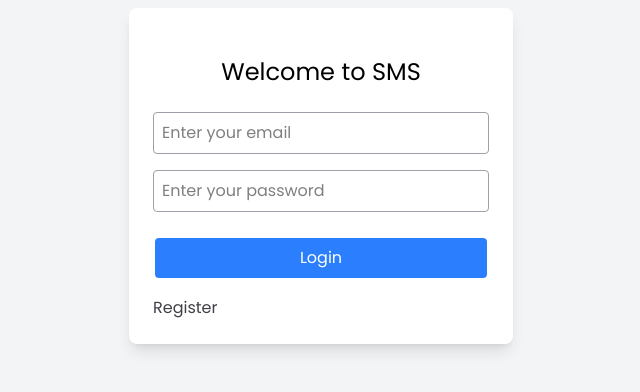
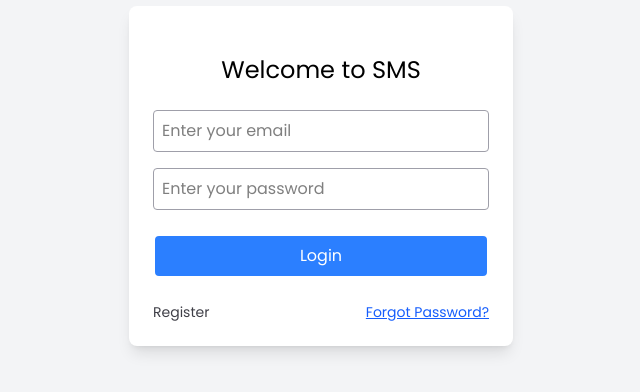
Before and after one commit to Pradyumna-1/gts-sms-project, a React (Vite) app: page / in a window 1280 px wide. Shown: the part 224-616 px from the top of the page, without its empty margins (319-959 px from the left). Built offline with nearby package versions, Linux system fonts and the light colour scheme; a web font is replaced by a local one.

Commit message:
updated on authentication and services

```diff
--- a/src/components/login/Login.jsx
+++ b/src/components/login/Login.jsx
@@ -1,39 +1,166 @@
-import { signInWithEmailAndPassword } from "firebase/auth";
-import React, { useEffect, useState } from "react";
+// import {
+//   signInWithEmailAndPassword,
+//   sendPasswordResetEmail,
+// } from "firebase/auth";
+// import React, { useEffect, useState } from "react";
+// import { Link, useLocation, useNavigate } from "react-router-dom";
+// import { auth } from "../../firebase/firebaseConfig";
+
+// const Login = () => {
+//   const [formData, setFormData] = useState({ email: "", password: "" });
+//   const [error, setError] = useState("");
+//   const [resetMessage, setResetMessage] = useState("");
+
+//   const navigate = useNavigate();
+//   const location = useLocation();
+
+//   // Login message if the user is try to go to home page
+//   const loginMessage = location.state?.message || "";
+
+//   const handleChange = (e) => {
+//     setFormData({ ...formData, [e.target.name]: e.target.value });
+//   };
+
+//   // const handleSubmit = async (e) => {
+//   //   e.preventDefault();
+//   //   try {
+//   //     await signInWithEmailAndPassword(auth, formData.email, formData.password);
+//   //     navigate("/home", { replace: true });
+//   //   } catch (error) {
+//   //     setError("Invalid email or password");
+//   //   }
+//   // };
+
+//   // Login the user by email and password after matched the data from firebase
+
+//   const handleSubmit = async (e) => {
+//     e.preventDefault();
+//     try {
+//       const userCredential = await signInWithEmailAndPassword(
+//         auth,
+//         formData.email,
+//         formData.password
+//       );
+//       console.log("Login successful:", userCredential.user);
+//       navigate("/home", { replace: true });
+//     } catch (error) {
+//       console.error("Login error:", error.message);
+//       setError("Invalid email or password");
+//     }
+//   };
+
+//   // Reset password
+
+//    const handlePasswordReset = async () => {
+//     if (!formData.email) {
+//       setResetMessage("⚠️ Please enter your email first.");
+//       return;
+//     }
+
+//     try {
+//     // check the email is present or not in database
+//       await sendPasswordResetEmail(auth, formData.email);
+//       setResetMessage("✅ Password reset email sent! Check your inbox.");
+//     } catch (error) {
+//       console.error("Password reset error:", error.message);
+//       setResetMessage("❌ Failed to send reset email. Check your email.");
+//     }
+//   };
+
+//   return (
+//     <div className="flex justify-center items-center min-h-screen bg-gray-100">
+//       <div className="bg-white p-6 w-96 rounded-lg shadow-lg">
+//         <h2 className="text-2xl text-center mt-6 mb-6  ">Welcome to SMS </h2>
+
+//         <form onSubmit={handleSubmit} className="w-full flex flex-col gap-4">
+//           <input
+//             type="email"
+//             name="email"
+//             placeholder="Enter your email"
+//             className="w-full p-2 border border-zinc-400 rounded-sm  outline-none"
+//             required
+//             value={formData.email}
+//             onChange={handleChange}
+//           />
+//           <input
+//             type="password"
+//             name="password"
+//             placeholder="Enter your password "
+//             className="w-full p-2 border border-zinc-400 rounded-sm  outline-none"
+//             required
+//             value={formData.password}
+//             onChange={handleChange}
+//           />
+//           <button
+//             className="mt-2 border-2 bg-blue-500 rounded-md text-white  py-2 hover:bg-sky-500 "
+//             type="submit"
+//           >
+//             Login
+//           </button>
+
+//           {/* It will take the user if he/she is not register  */}
+
+//        <div className="flex justify-between text-sm text-zinc-700 mt-2">
+//             <Link to="/register">Register</Link>
+//             <button
+//               type="button"
+//               className="text-blue-600 underline"
+//               onClick={handlePasswordReset}
+//             >
+//               Forget Password?
+//             </button>
+//           </div>
+
+//           {/* Display Password Reset Message */}
+//           {resetMessage && (
+//             <p className="text-center mt-2 text-sm text-red-500">{resetMessage}</p>
+//           )}
+//         </form>
+//         {/* error message if the user enter wrong email or password */}
+//         <div className="absolute mt-6 left-1/2 transform -translate-x-1/2  px-4 py-2 text-red-500">
+//           {error}
+
+//           {/* Displaying login message if redirected from AuthForm */}
+//           {loginMessage && (
+//             <p className="text-red-500 text-center ">{loginMessage}</p>
+//           )}
+//         </div>
+//       </div>
+//     </div>
+//   );
+// };
+
+// export default Login;
+
+import {
+  signInWithEmailAndPassword,
+  sendPasswordResetEmail,
+  fetchSignInMethodsForEmail,
+} from "firebase/auth";
+import React, { useState } from "react";
 import { Link, useLocation, useNavigate } from "react-router-dom";
 import { auth } from "../../firebase/firebaseConfig";
 
 const Login = () => {
   const [formData, setFormData] = useState({ email: "", password: "" });
   const [error, setError] = useState("");
+  const [resetMessage, setResetMessage] = useState("");
+
   const navigate = useNavigate();
   const location = useLocation();
 
-  // Login message if the user is try to go to home page
   const loginMessage = location.state?.message || "";
 
   const handleChange = (e) => {
     setFormData({ ...formData, [e.target.name]: e.target.value });
   };
 
-  // const handleSubmit = async (e) => {
-  //   e.preventDefault();
-  //   try {
-  //     await signInWithEmailAndPassword(auth, formData.email, formData.password);
-  //     navigate("/home", { replace: true });
-  //   } catch (error) {
-  //     setError("Invalid email or password");
-  //   }
-  // };
-
-  // Login the user by email and password after matched the data from firebase
-
   const handleSubmit = async (e) => {
     e.preventDefault();
     try {
       const userCredential = await signInWithEmailAndPassword(
         auth,
-        formData.email,
+        formData.email.trim(),
         formData.password
       );
       console.log("Login successful:", userCredential.user);
@@ -44,17 +171,39 @@ const Login = () => {
     }
   };
 
+  const handlePasswordReset = async () => {
+    const trimmedEmail = formData.email.trim();
+
+    if (!trimmedEmail) {
+      setResetMessage("⚠️ Please enter your email first.");
+      return;
+    }
+
+    try {
+      await sendPasswordResetEmail(auth, trimmedEmail);
+      setResetMessage("✅ Password reset email sent! Check your inbox.");
+    } catch (error) {
+      console.error("Password reset error:", error.code);
+
+      if (error.code === "auth/user-not-found") {
+        setResetMessage("❌ No account found with this email.");
+      } else {
+        setResetMessage("❌ Failed to send reset email. Try again.");
+      }
+    }
+  };
+
   return (
     <div className="flex justify-center items-center min-h-screen bg-gray-100">
       <div className="bg-white p-6 w-96 rounded-lg shadow-lg">
-        <h2 className="text-2xl text-center mt-6 mb-6  ">Welcome to SMS </h2>
+        <h2 className="text-2xl text-center mt-6 mb-6">Welcome to SMS</h2>
 
         <form onSubmit={handleSubmit} className="w-full flex flex-col gap-4">
           <input
             type="email"
             name="email"
             placeholder="Enter your email"
-            className="w-full p-2 border border-zinc-400 rounded-sm  outline-none"
+            className="w-full p-2 border border-zinc-400 rounded-sm outline-none"
             required
             value={formData.email}
             onChange={handleChange}
@@ -62,32 +211,41 @@ const Login = () => {
           <input
             type="password"
             name="password"
-            placeholder="Enter your password "
-            className="w-full p-2 border border-zinc-400 rounded-sm  outline-none"
+            placeholder="Enter your password"
+            className="w-full p-2 border border-zinc-400 rounded-sm outline-none"
             required
             value={formData.password}
             onChange={handleChange}
           />
           <button
-            className="mt-2 border-2 bg-blue-500 rounded-md text-white  py-2 hover:bg-sky-500 "
+            className="mt-2 border-2 bg-blue-500 rounded-md text-white py-2 hover:bg-sky-500"
             type="submit"
           >
             Login
           </button>
 
-          {/* It will take the user if he/she is not register  */}
+          <div className="flex justify-between text-sm text-zinc-700 mt-2">
+            <Link to="/register">Register</Link>
+            <button
+              type="button"
+              className="text-blue-600 underline cursor-pointer"
+              onClick={handlePasswordReset}
+            >
+              Forgot Password?
+            </button>
+          </div>
 
-          <Link className="text-zinc-700" to="/register">
-            Register
-          </Link>
+          {resetMessage && (
+            <p className="text-center mt-2 text-sm text-red-500">
+              {resetMessage}
+            </p>
+          )}
         </form>
-        {/* error message if the user enter wrong email or password */}
-        <div className="absolute mt-6 left-1/2 transform -translate-x-1/2  px-4 py-2 text-red-500">
+
+        <div className="absolute mt-6 left-1/2 transform -translate-x-1/2 px-4 py-2 text-red-500">
           {error}
-
-          {/* Displaying login message if redirected from AuthForm */}
           {loginMessage && (
-            <p className="text-red-500 text-center ">{loginMessage}</p>
+            <p className="text-red-500 text-center">{loginMessage}</p>
           )}
         </div>
       </div>
```
